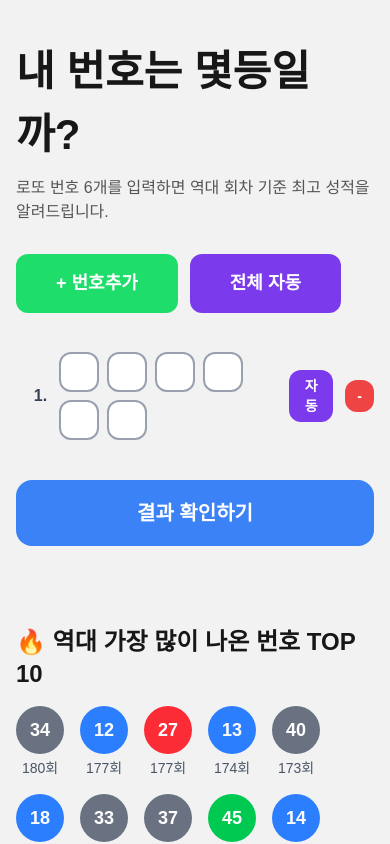
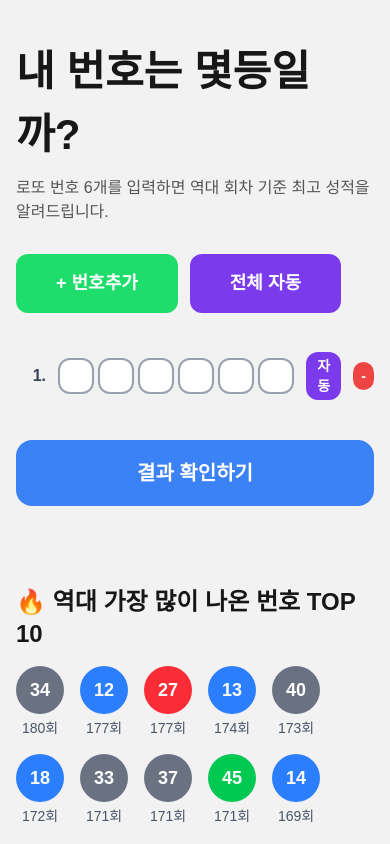
Before and after one commit to kzerowo/mylottorank, a Next.js app: page / in a window 390 px wide. Shown: the top 844 px of the page. Built offline with nearby package versions, Linux system fonts and the light colour scheme.

Commit message:
update mobile layout0316

```diff
--- a/src/app/components/LottoRow.js
+++ b/src/app/components/LottoRow.js
@@ -23,7 +23,7 @@ export default function LottoRow({
         {gameIndex + 1}.
       </span>
       {/* 번호 6칸 */}
-      <div className="flex gap-2 flex-wrap">
+      <div className="flex gap-1 md:gap-2">
         {game.map((num, numberIndex) => (
           <input
             key={numberIndex}
@@ -33,14 +33,14 @@ export default function LottoRow({
             onChange={(e) =>
               handleNumberChange(gameIndex, numberIndex, e.target.value)
             }
-            className="w-10 h-10 md:w-12 md:h-12 text-center border-2 border-gray-400 rounded-xl text-sm md:text-lg font-bold text-black bg-white"
+            className="w-9 h-9 md:w-12 md:h-12 text-center border-2 border-gray-400 rounded-xl text-sm md:text-lg font-bold text-black bg-white"
           />
         ))}
       </div>
 
       <button
         onClick={() => generateRandomNumbers(gameIndex)}
-        className="btnBase text-sm md:text-base px-3 py-1.5 md:px-4 md:py-2"
+        className="btnBase text-sm md:text-base px-2 py-1 md:px-4 md:py-2"
         style={{
           background: "#7c3aed",
           color: "white",
@@ -51,7 +51,7 @@ export default function LottoRow({
 
       <button
         onClick={() => removeGame(gameIndex)}
-        className="btnBase text-sm md:text-base px-3 py-1.5 md:px-4 md:py-2"
+        className="btnBase text-sm md:text-base px-2 py-1 md:px-4 md:py-2"
         style={{
           background: "#ef4444",
           color: "white",
```
